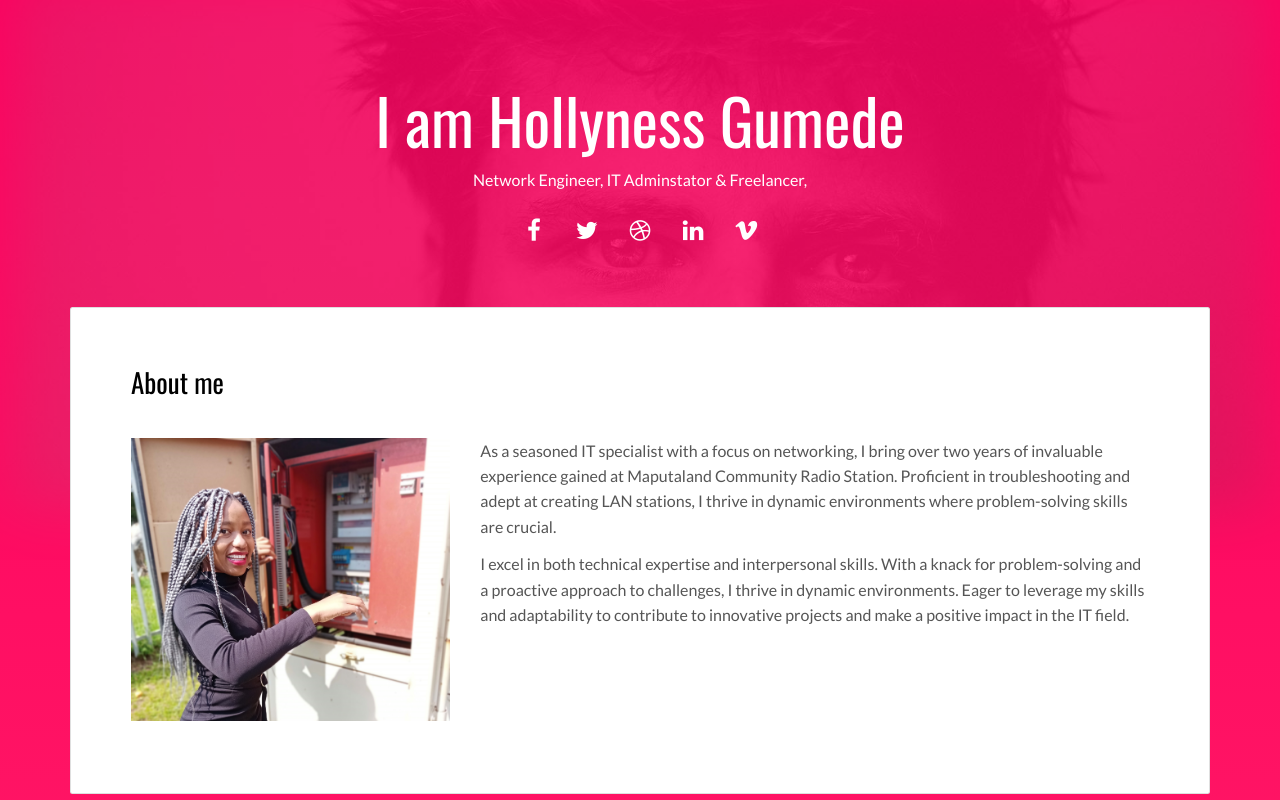
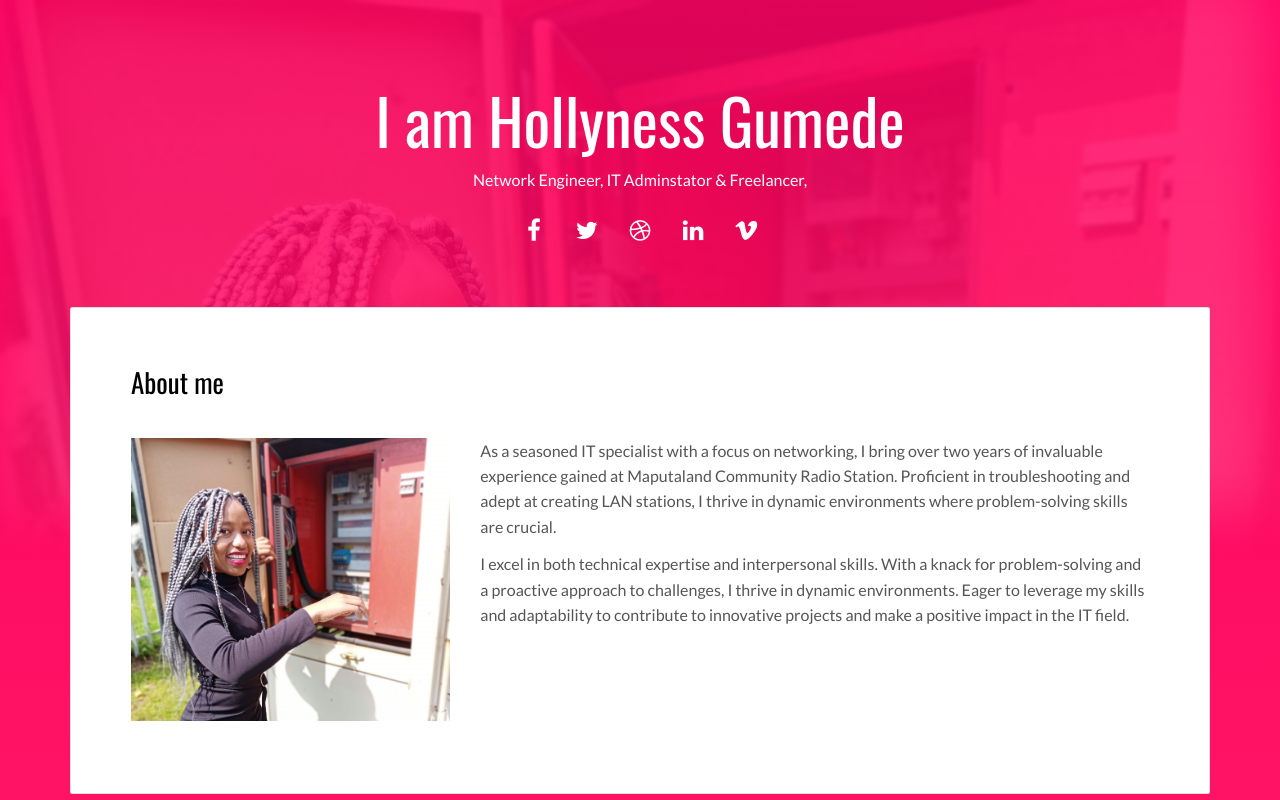
Before and after one commit to hollyne55/Profile, a plain HTML site: page index.html in a window 1280 px wide. Shown: the top 800 px of the page. Drawn offline with nearby package versions, Linux system fonts and the light colour scheme.

Commit message:
Update index.html

```diff
--- a/index.html
+++ b/index.html
@@ -22,7 +22,7 @@
 <body class="">
 
 <!-- Add your content of header -->
-<div class="background-color-layer" style="background-image: url('assets/images/img-01.jpg')"
+<div class="background-color-layer" style="background-image: url('assets/images/img-16.jpg')"
 ></div>
 <main class="content-wrapper">
   <header class="white-text-container section-container">
```
